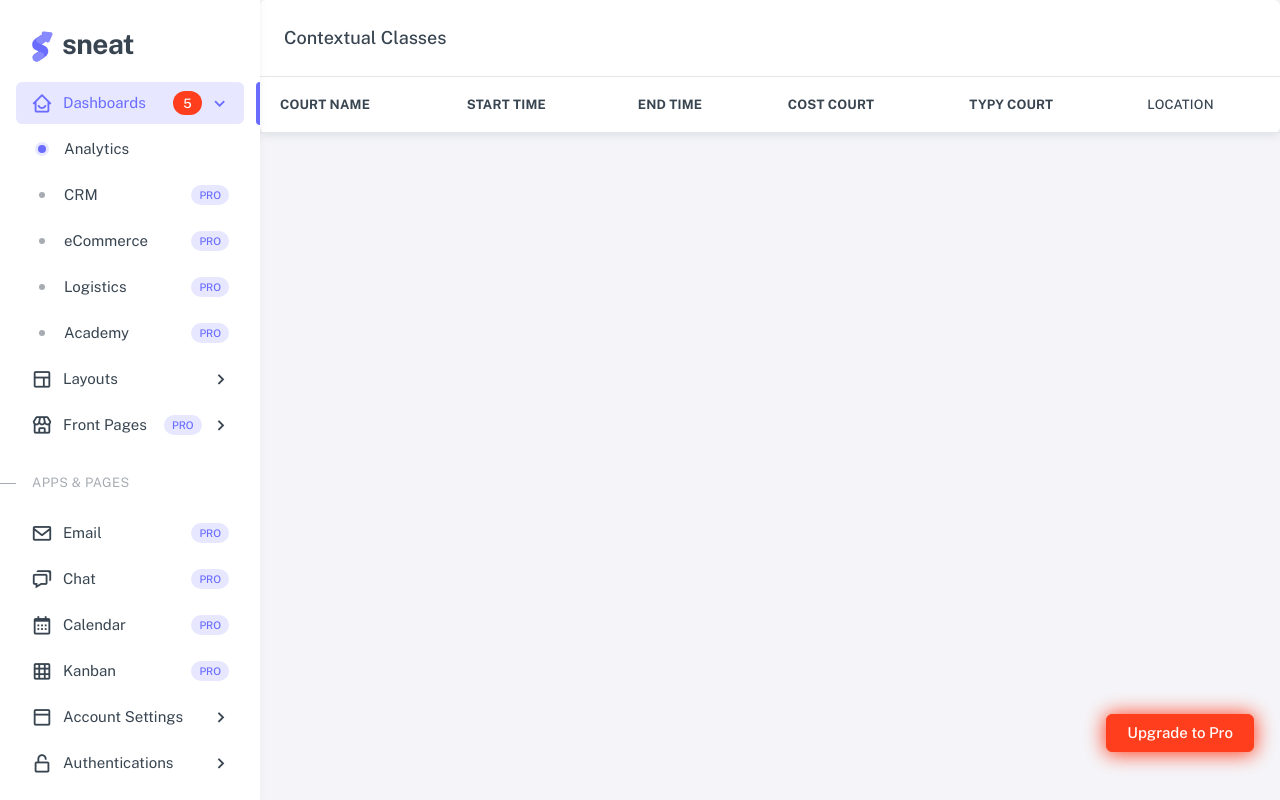
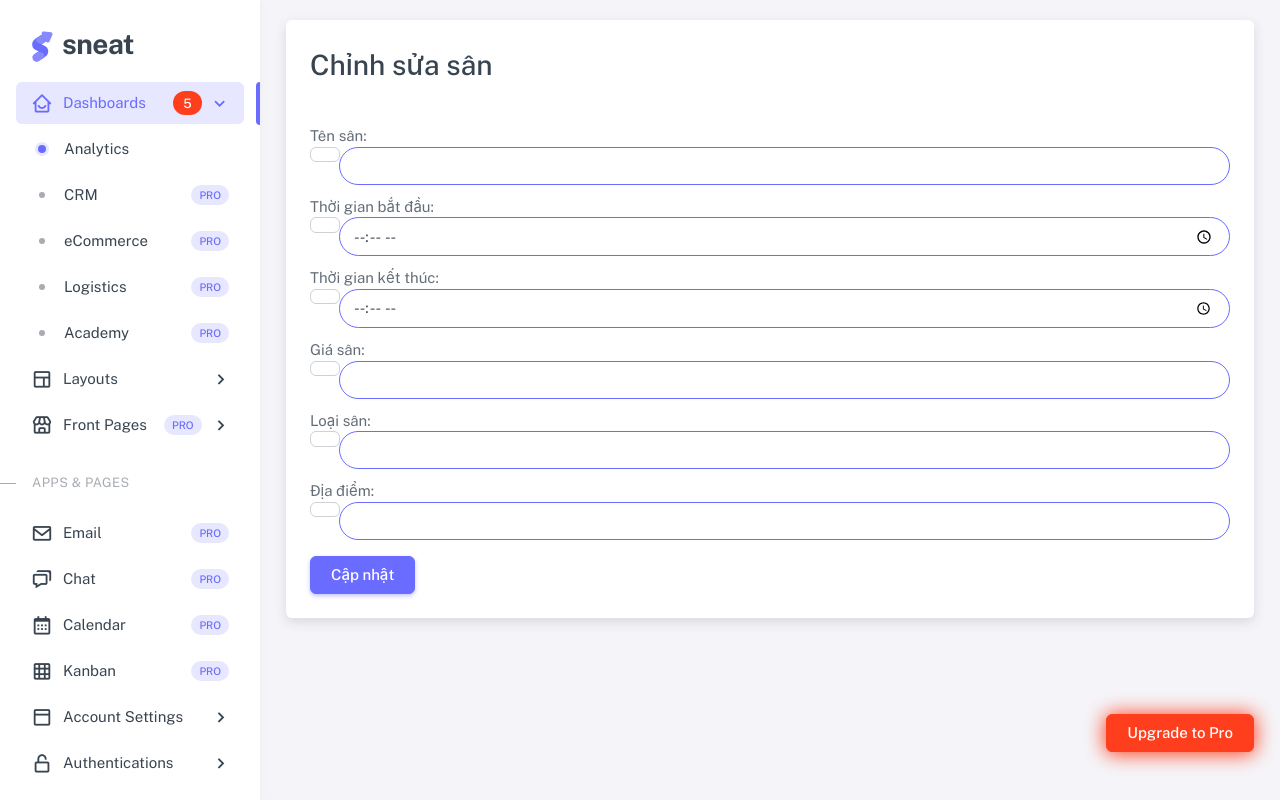
Before and after one commit to Minh2005tv/Nhom.1, a Django app: page /Court-edit/ in a window 1280 px wide. Run offline with Django 5.2, Linux system fonts and the light colour scheme; lists and menus that the app fills with data are empty; some libraries are stand-ins or nearby versions.

Commit message:
upload file

```diff
--- a/Project/Dat_San_Cau_Long/Dat_San_Cau_Long/urls.py
+++ b/Project/Dat_San_Cau_Long/Dat_San_Cau_Long/urls.py
@@ -20,5 +20,5 @@ from django.urls import include, path
 urlpatterns = [
     path('', include('D_San_Mng.urls')),
     path('', include('home.urls')),
-    path('', admin.site.urls),
+    path('admin/', admin.site.urls),
 ]
--- a/Project/Dat_San_Cau_Long/home/templates/home/Court-edit.html
+++ b/Project/Dat_San_Cau_Long/home/templates/home/Court-edit.html
@@ -1,60 +1,79 @@
 {% extends "master.html" %}
 
+{% block Navbar %}
+    {% include 'Navbar.html' %}
+{% endblock %}
 
-
-{%block Navbar%}
-{%include 'Navbar.html'%}
-{%endblock%}
-
-
-
-{%block left-menu%}
-  {%include 'left-menu.html'%}
-{%endblock%}
+{% block left-menu %}
+    {% include 'left-menu.html' %}
+{% endblock %}
 
 {% block content %}
-<div class="card">
-  <h5 class="card-header">Contextual Classes</h5>
-  <div class="table-responsive text-nowrap">
-    <table class="table">
-      <thead>
-        <tr>
-          <th><strong>COURT NAME</strong></th>
-          <th><strong>Start Time</strong></th>
-          <th><strong>End Time</strong></th>
-          <th><strong>COST COURT</strong></th>
-          <th><strong>TYPY COURT</strong></th>
-          <th>LOCATION</th>
-        </tr>
-      </thead>
-      <tbody class="table-border-bottom-0">
-
-        {% for item in courts %}
-          <tr class="table-default">
-            <td>
-              <img src="https://cdn-icons-png.flaticon.com/128/505/505730.png" loading="lazy" alt="Badminton" title="Badminton" width="40" height="40">
-              <span>{{item.name_court}}</td>
-              <td>{{item.start_time}}</td>
-              <td>{{item.end_time}}</td>
-              <td>{{item.type_court}}</td>
-              <td>{{item.cost_court}}</td>
-              <td><span class="badge bg-label-primary me-1">{{item.location}}</span></td>
-              <td>
-              <div class="dropdown">
-                  <button type="button" class="btn p-0 dropdown-toggle hide-arrow" data-bs-toggle="dropdown">
-                    <i class="bx bx-dots-vertical-rounded"></i>
-                  </button>
-                  <div class="dropdown-menu">
-                    <a class="dropdown-item" href="edit_Court/{{ item.id }}"><i class="bx bx-edit-alt me-1"></i> Edit</a>
-                    <a class="dropdown-item" href="javascript:void(0);"><i class="bx bx-trash me-1"></i> Delete</a>
-                  </div>
-              </div>
-              </td>
-          </tr>
-        {% endfor %}
-      </tbody>
-    </table>
-  </div>
+<div class="container mt-5">
+    <div class="card shadow-lg border-0">
+        <div class="card-header bg-gradient-primary text-white">
+            <h3>Chỉnh sửa sân <i class="fas fa-edit"></i></h3>
+        </div>
+        <div class="card-body">
+            <form method="POST">
+                {% csrf_token %}
+                <div class="form-group">
+                    <label for="name_court">Tên sân:</label>
+                    <div class="input-group">
+                        <div class="input-group-prepend">
+                            <span class="input-group-text"><i class="fas fa-futbol"></i></span>
+                        </div>
+                        <input type="text" class="form-control rounded-pill border-primary" id="name_court" name="name_court" value="{{ court.name_court }}" required>
+                    </div>
+                </div>
+                <div class="form-group mt-3">
+                    <label for="start_time">Thời gian bắt đầu:</label>
+                    <div class="input-group">
+                        <div class="input-group-prepend">
+                            <span class="input-group-text"><i class="fas fa-clock"></i></span>
+                        </div>
+                        <input type="time" class="form-control rounded-pill border-primary" id="start_time" name="start_time" value="{{ court.start_time }}" required>
+                    </div>
+                </div>
+                <div class="form-group mt-3">
+                    <label for="end_time">Thời gian kết thúc:</label>
+                    <div class="input-group">
+                        <div class="input-group-prepend">
+                            <span class="input-group-text"><i class="fas fa-clock"></i></span>
+                        </div>
+                        <input type="time" class="form-control rounded-pill border-primary" id="end_time" name="end_time" value="{{ court.end_time }}" required>
+                    </div>
+                </div>
+                <div class="form-group mt-3">
+                    <label for="cost_court">Giá sân:</label>
+                    <div class="input-group">
+                        <div class="input-group-prepend">
+                            <span class="input-group-text"><i class="fas fa-money-bill-wave"></i></span>
+                        </div>
+                        <input type="number" class="form-control rounded-pill border-primary" id="cost_court" name="cost_court" value="{{ court.cost_court }}" required>
+                    </div>
+                </div>
+                <div class="form-group mt-3">
+                    <label for="type_court">Loại sân:</label>
+                    <div class="input-group">
+                        <div class="input-group-prepend">
+                            <span class="input-group-text"><i class="fas fa-clipboard-list"></i></span>
+                        </div>
+                        <input type="text" class="form-control rounded-pill border-primary" id="type_court" name="type_court" value="{{ court.type_court }}" required>
+                    </div>
+                </div>
+                <div class="form-group mt-3">
+                    <label for="location">Địa điểm:</label>
+                    <div class="input-group">
+                        <div class="input-group-prepend">
+                            <span class="input-group-text"><i class="fas fa-map-marker-alt"></i></span>
+                        </div>
+                        <input type="text" class="form-control rounded-pill border-primary" id="location" name="location" value="{{ court.location }}" required>
+                    </div>
+                </div>
+                <button type="submit" class="btn btn-primary btn-block mt-4">Cập nhật <i class="fas fa-check-circle"></i></button>
+            </form>
+        </div>
+    </div>
 </div>
-  <div>
 {% endblock %}
--- a/Project/Dat_San_Cau_Long/home/templates/home/Courts.html
+++ b/Project/Dat_San_Cau_Long/home/templates/home/Courts.html
@@ -45,7 +45,7 @@
                       <i class="bx bx-dots-vertical-rounded"></i>
                     </button>
                     <div class="dropdown-menu">
-                      <a class="dropdown-item" href="edit_Court/{{ item.id }}"><i class="bx bx-edit-alt me-1"></i> Edit</a>
+                      <a class="dropdown-item" href="Court-edit/{{ item.id }}"><i class="bx bx-edit-alt me-1"></i> Edit</a>
                       <a class="dropdown-item" href="javascript:void(0);"><i class="bx bx-trash me-1"></i> Delete</a>
                     </div>
                 </div>
--- a/Project/Dat_San_Cau_Long/home/urls.py
+++ b/Project/Dat_San_Cau_Long/home/urls.py
@@ -7,12 +7,12 @@ urlpatterns = [
     path('', views.home, name="home"),
 
     # URL Payment
-    path('Payments/', views.Payments, name='Payments'),
+    path('Payments/', views.Payments, name='Payments'),  # Thêm dấu gạch chéo ở cuối
     path('Payments/edit/<int:id>/', views.edit_Payment, name='edit_Payment'),
     path('Payments/new/', views.PaymentNew, name='Payment-new'),
 
     # URL Court
-    path('Courts/', views.Courts, name='Courts'),
+    path('Courts/', views.Courts, name='Courts'),  # Sửa lại đúng view cho danh sách sân
     path('Court-edit/', views.edit_Court, name='Court-edit'),
-    path('Courts/new/', views.CourtNew, name='Court-new'),
+    path('Courts/new/', views.CourtNew, name='Court-new'),  # Sửa lại view cho thêm mới sân
 ]
--- a/Project/Dat_San_Cau_Long/home/views.py
+++ b/Project/Dat_San_Cau_Long/home/views.py
@@ -70,9 +70,8 @@ def edit_Court(request, id=None):
         context = {'court': court}
     else:
         context = {'message': 'No Court selected for editing.'}
-
-    template = loader.get_template('home/Court-edit.html')
-    return HttpResponse(template.render(context, request))
+        template = loader.get_template('home/Court-edit.html')
+        return HttpResponse(template.render(context, request))
 
 def CourtNew(request):
     if request.method == "POST":
```
Also changed, not shown: Project/Dat_San_Cau_Long/home/admin.py (deleted, +0 -25 lines), Project/Dat_San_Cau_Long/home/templates/master.html (line endings or trailing spaces).
